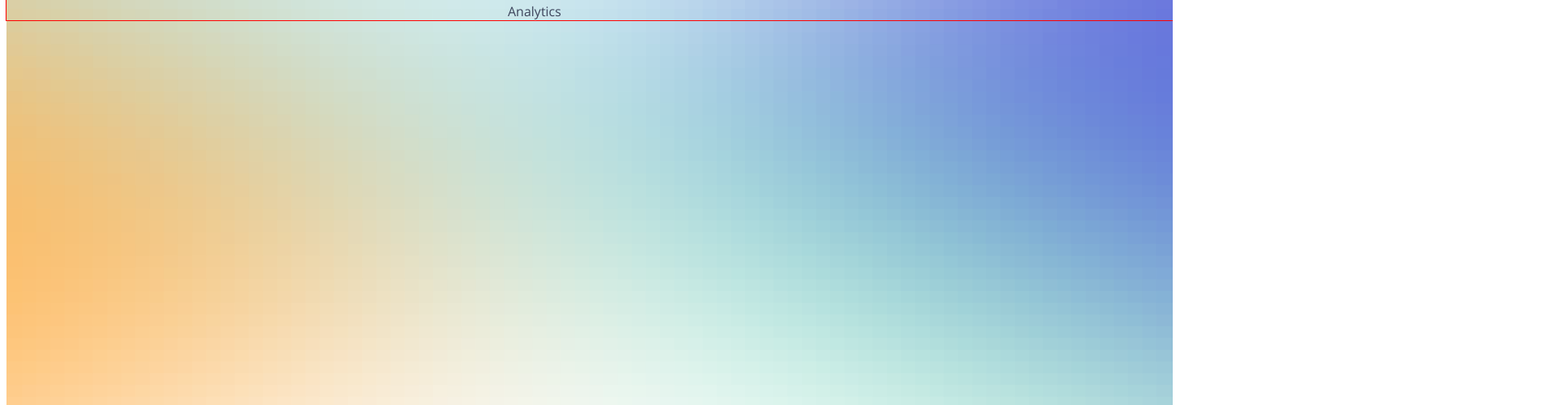
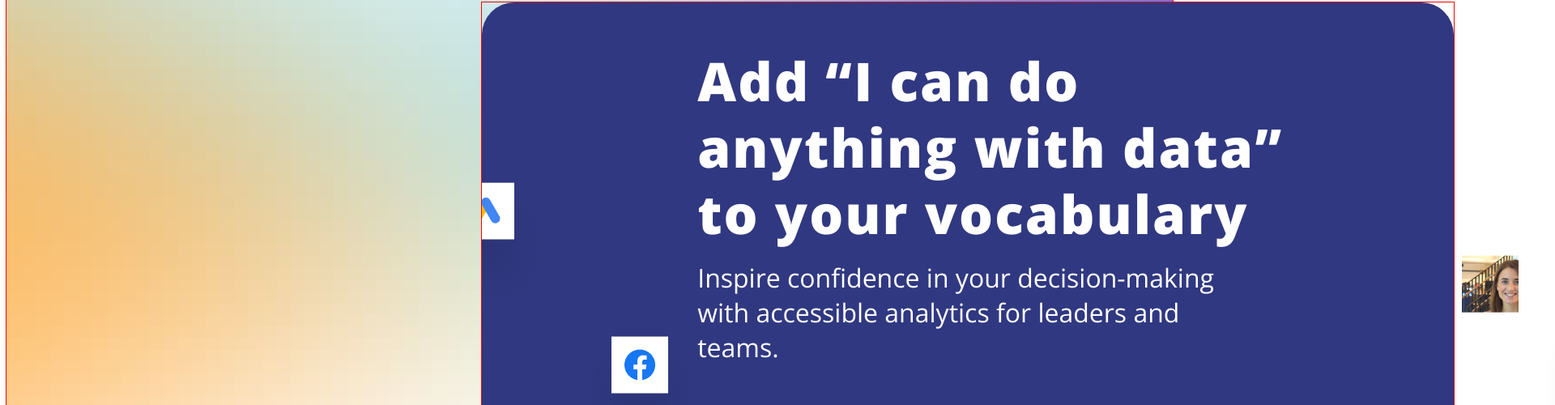
Before and after one commit to malaya1855/klipfolio, a website built with Parcel: page src/index.html in a window 1280 px wide. Shown: the part 778-1278 px from the top of the page at 81% size, 1920 px wide, since content can reach past the window. Built offline with nearby package versions, Linux system fonts and the light colour scheme.

Commit message:
analytic section

```diff
--- /dev/null
+++ b/src/css/analytic.css
@@ -0,0 +1,38 @@
+.analytic-bg {
+  position: relative;
+  padding-left: 0;
+  padding-right: 0;
+  /* padding-top: 192px; */
+  /* padding-bottom: 521px; */
+}
+.analytic-message {
+  width: 1200px;
+  height: 940px;
+  flex-shrink: 0;
+  border-radius: 40px;
+  background: var(--primary-element-color);
+  padding-top: 55px;
+  padding-left: 266px;
+  padding-right: 163px;
+  margin-left: auto;
+  margin-right: auto;
+}
+.analytic-text {
+  width: 639px;
+  color: #fff;
+  font-family: Open Sans;
+  font-size: 32px;
+  font-style: normal;
+  font-weight: 400;
+  line-height: 1, 2;
+  margin-top: 17px;
+}
+.analytic-media-img {
+  position: absolute;
+  top: 222px;
+}
+.analytic-dash-img {
+  position: absolute;
+  top: 689px;
+  left: 160px;
+}
--- a/src/css/main.css
+++ b/src/css/main.css
@@ -5,5 +5,7 @@
 @import url('./hero.css');
 @import url('./metricImage.css');
 @import url('./metric.css');
+@import url('./analytic.css');
+
 @import url('./cta.css');
 @import url('./footer.css');
--- a/src/partials/analytics.html
+++ b/src/partials/analytics.html
@@ -1 +1,27 @@
-<div>Analytics</div>
+<div class="container analytic-bg">
+  <div class="analytic-message">
+    <h2 class="white-title">
+      Add “I can do anything with data” to your vocabulary
+    </h2>
+    <p class="analytic-text">
+      Inspire confidence in your decision-making with accessible analytics for
+      leaders and teams.
+    </p>
+  </div>
+  <img
+    class="analytic-media-img"
+    srcset="
+      /src/assets/images/analyticMedia2x.png 2x,
+      /src/assets/images/analyticMedia1x.png 1x
+    "
+    src="/src/assets/images/analyticMedia1x.png"
+  />
+  <img
+    class="analytic-dash-img"
+    srcset="
+      /src/assets/images/analyticDashboard2x.png 2x,
+      /src/assets/images/analyticDashboard1x.png 1x
+    "
+    src="/src/assets/images/analyticDashboard1x.png"
+  />
+</div>
```
Also changed, not shown: src/assets/images/analyticDashboard1x.png (added), src/assets/images/analyticDashboard2x.png (added), src/assets/images/analyticMedia1x.png (added), src/assets/images/analyticMedia2x.png (added), src/assets/images/media2x.png (added).
